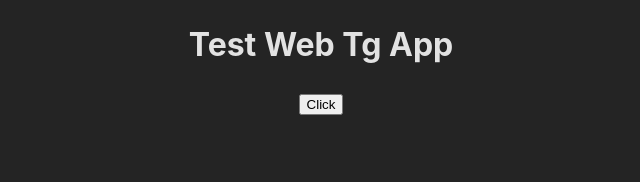
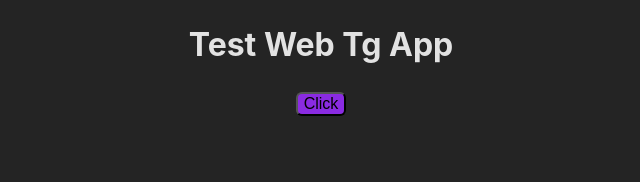
Before and after one commit to TeM4ik-prog/ClientWebAppTelegramm, a React (Vite) app: page / in a window 1280 px wide. Shown: the top 182 px of the page, without its empty margins (319-959 px from the left). Built offline with nearby package versions, Linux system fonts and the light colour scheme.

Commit message:
new commit

```diff
--- a/package.json
+++ b/package.json
@@ -8,7 +8,7 @@
     "build": "vite build",
     "lint": "eslint . --ext js,jsx --report-unused-disable-directives --max-warnings 0",
     "preview": "vite preview",
-    "deploy": "git add ./"
+    "deploy": "git add . && git commit -m \"new commit\" && git push -u origin main"
   },
   "dependencies": {
     "git": "^0.1.5",
--- a/src/App.css
+++ b/src/App.css
@@ -2,3 +2,12 @@
   margin: 0;
   text-align: center;
 }
+
+
+
+
+button{
+  font-size: 1em;
+  border-radius: 6px;
+  background-color: blueviolet;
+}
```
